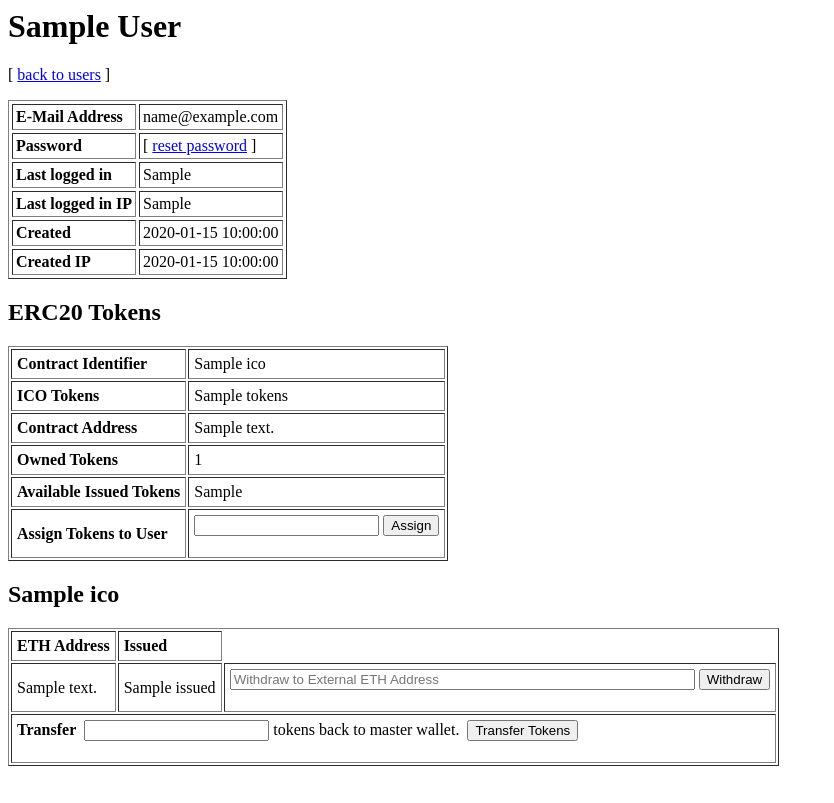
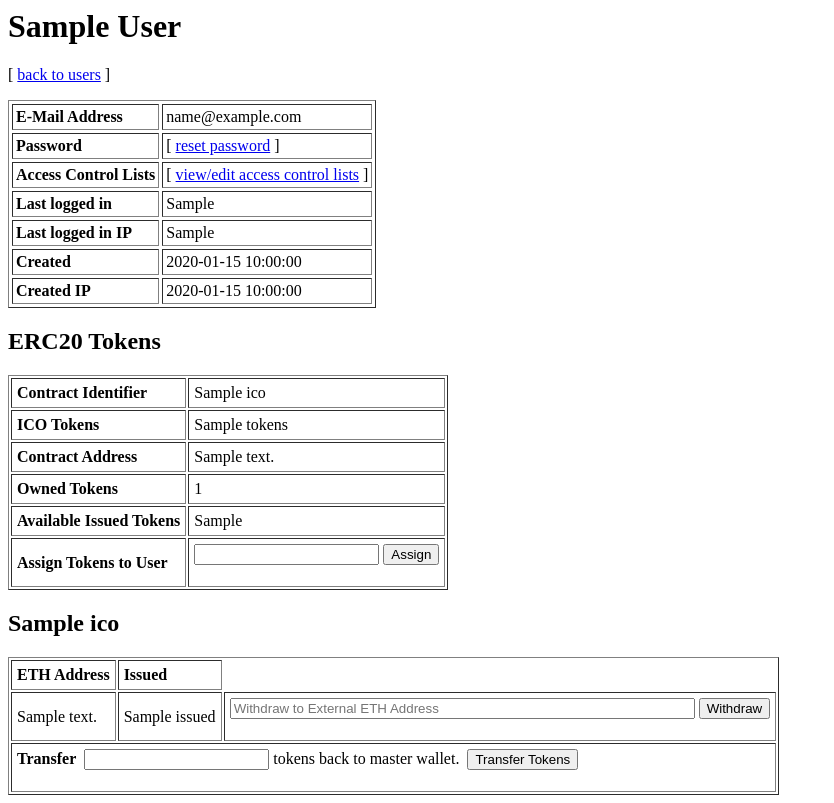
Before and after one commit to ICOFactory/app-backend, a Flask app: template templates/profile.html in a window 1280 px wide. Shown: the whole page, without its empty margins (0-834 px from the left). Before the commit the page ends 766 px from the top, so only its background shows below. Run offline with Flask 2, Linux system fonts and the light colour scheme; the template is opened without the code that fills it: most values are stand-ins (such as "Sample title", 1, 10 or a date in 2020); some libraries are stand-ins or nearby versions.

Commit message:
added ACL to user profile

```diff
--- a/templates/profile.html
+++ b/templates/profile.html
@@ -18,6 +18,10 @@
                 <td>
                     [ <a href="/admin/reset-password/{{ user_info.user_id }}/{{ session_token }}">reset password</a> ]
                 </td>
+            </tr>
+            <tr>
+                <td><strong>Access Control Lists</strong></td>
+                <td>[ <a href="/admin/users/acl/{{ user_info.user_id }}/{{ session_token }}">view/edit access control lists</a> ]</td>
             </tr>
             <tr>
                 <td><strong>Last logged in</strong></td>
```
